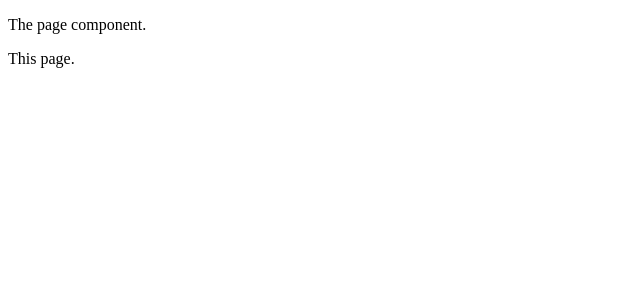
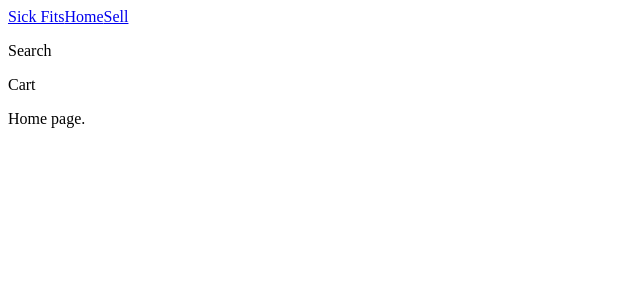
Before and after one commit to andres-gr/next-ts-course, a Next.js app in the folder frontend/: page / in a window 1280 px wide. Shown: the top 300 px of the page, without its empty margins (0-640 px from the left). Built offline with nearby package versions, Linux system fonts and the light colour scheme.

Commit message:
module 1 video 4 done

```diff
--- /dev/null
+++ b/frontend/components/Header/index.tsx
@@ -0,0 +1,19 @@
+import { FC } from 'react'
+import Nav from 'components/Nav'
+
+const Header: FC = () => (
+  <div>
+    <div className="bar">
+      <a href="/">Sick Fits</a>
+      <Nav />
+    </div>
+    <div className="sub-bar">
+      <p>Search</p>
+    </div>
+    <div>
+      <p>Cart</p>
+    </div>
+  </div>
+)
+
+export default Header
--- /dev/null
+++ b/frontend/components/Meta/index.tsx
@@ -0,0 +1,14 @@
+import { FC } from 'react'
+import Head from 'next/head'
+
+const Meta: FC = () => (
+  <Head>
+    <meta name="viewport" content="width=device-width, initial-scale=1" />
+    <meta charSet="utf-8" />
+    <link rel="shortcut icon" href="/favicon.png" />
+    <link rel="stylesheet" type="text/css" href="/nprogress.css" />
+    <title>Sick Fits!</title>
+  </Head>
+)
+
+export default Meta
--- /dev/null
+++ b/frontend/components/Nav/index.tsx
@@ -0,0 +1,15 @@
+import { FC } from 'react'
+import Link from 'next/link'
+
+const Nav: FC = () => (
+  <>
+    <Link href="/">
+      <a>Home</a>
+    </Link>
+    <Link href="/sell">
+      <a>Sell</a>
+    </Link>
+  </>
+)
+
+export default Nav
--- a/frontend/components/Page/index.tsx
+++ b/frontend/components/Page/index.tsx
@@ -1,9 +1,12 @@
 import { FC } from 'react'
 import PropTypes from 'prop-types'
+import Meta from 'components/Meta'
+import Header from 'components/Header'
 
 const Page: FC = ({ children }) => (
   <>
-    <p>The page component.</p>
+    <Meta />
+    <Header />
     { children }
   </>
 )
--- a/frontend/pages/index.tsx
+++ b/frontend/pages/index.tsx
@@ -2,7 +2,7 @@ import { NextPage } from 'next'
 
 const Index: NextPage = () => (
   <div>
-    <span>This page.</span>
+    <p>Home page.</p>
   </div>
 )
 
```
Also changed, not shown: frontend/pages/sell.tsx (added, +9 -0 lines), 1 other file (tests, documents, lock files or other folders).
